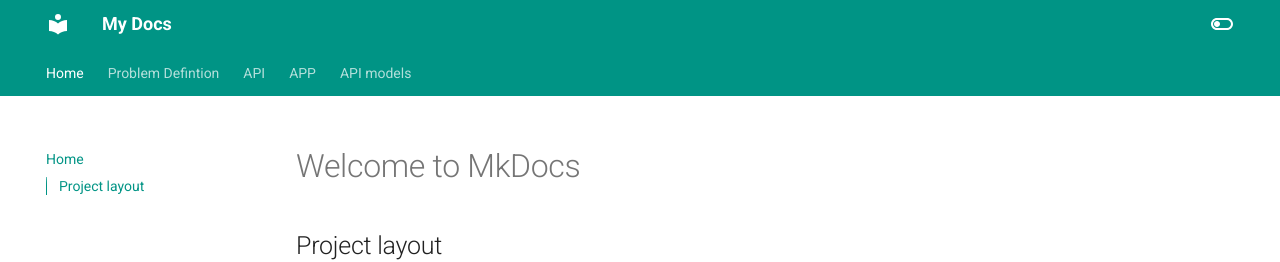
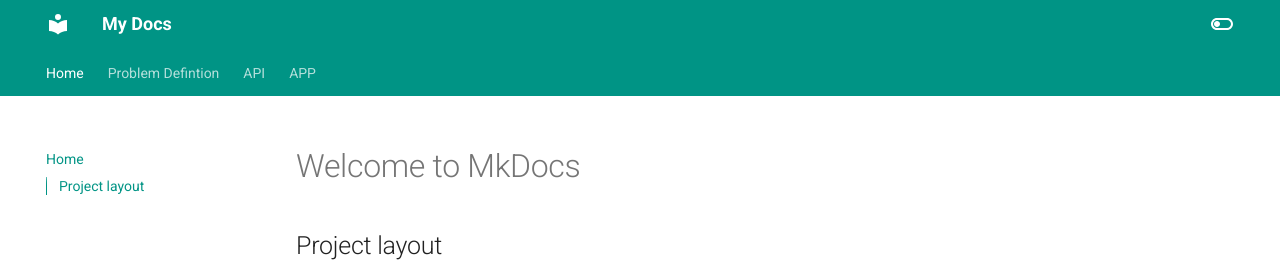
Before and after one commit to DS-223-2025-Fall/group-2, an MkDocs documentation site: the page built from docs/index.md, in a window 1280 px wide. Shown: the top 262 px of the page. Built offline with MkDocs 1.6.1 and Material for MkDocs 9.7.7, drawn with Linux system fonts in a browser that asks for light colours.

Commit message:
mkdocs fix

```diff
--- a/mkdocs.yml
+++ b/mkdocs.yml
@@ -6,7 +6,7 @@ nav:
   - Problem Defintion: problem_definition.md
   - API: backend.md
   - APP: frontend.md
-  - API models: api_models.md
+  # - API models: api_models.md
 
 theme:
   name: material
```
